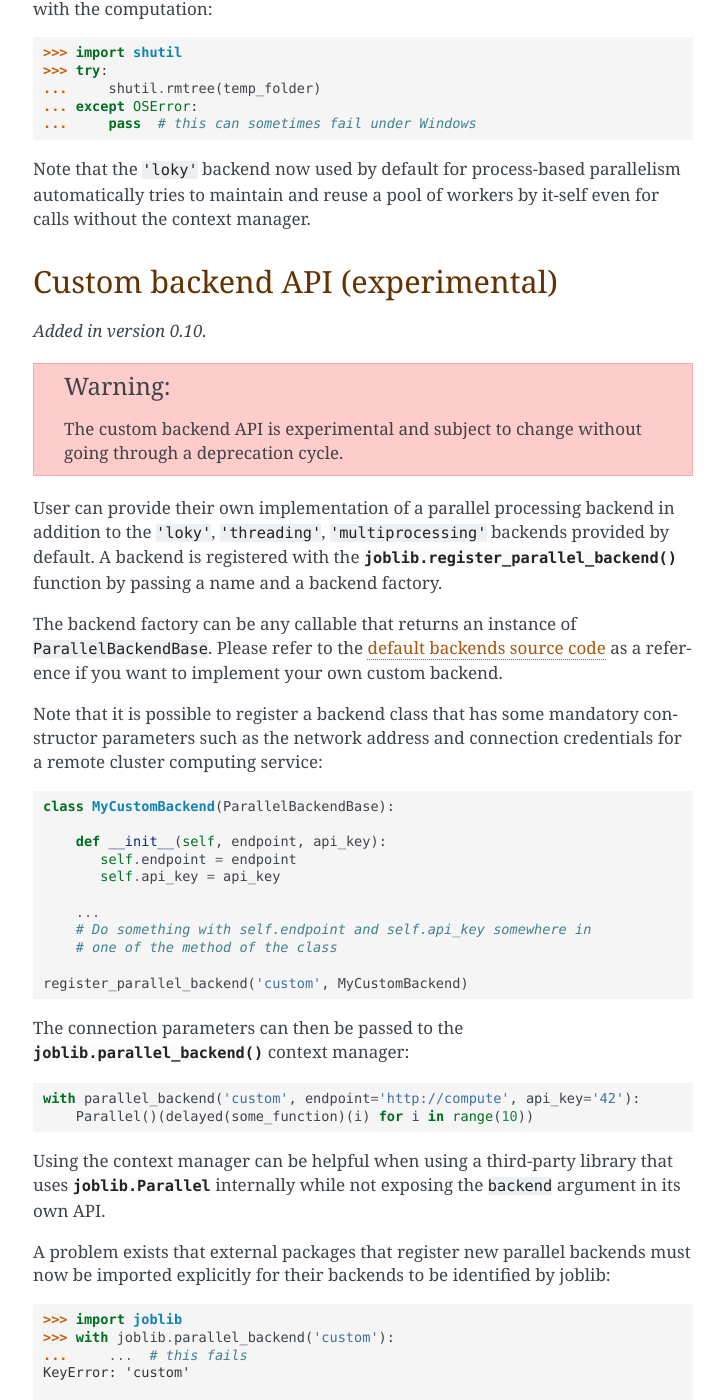
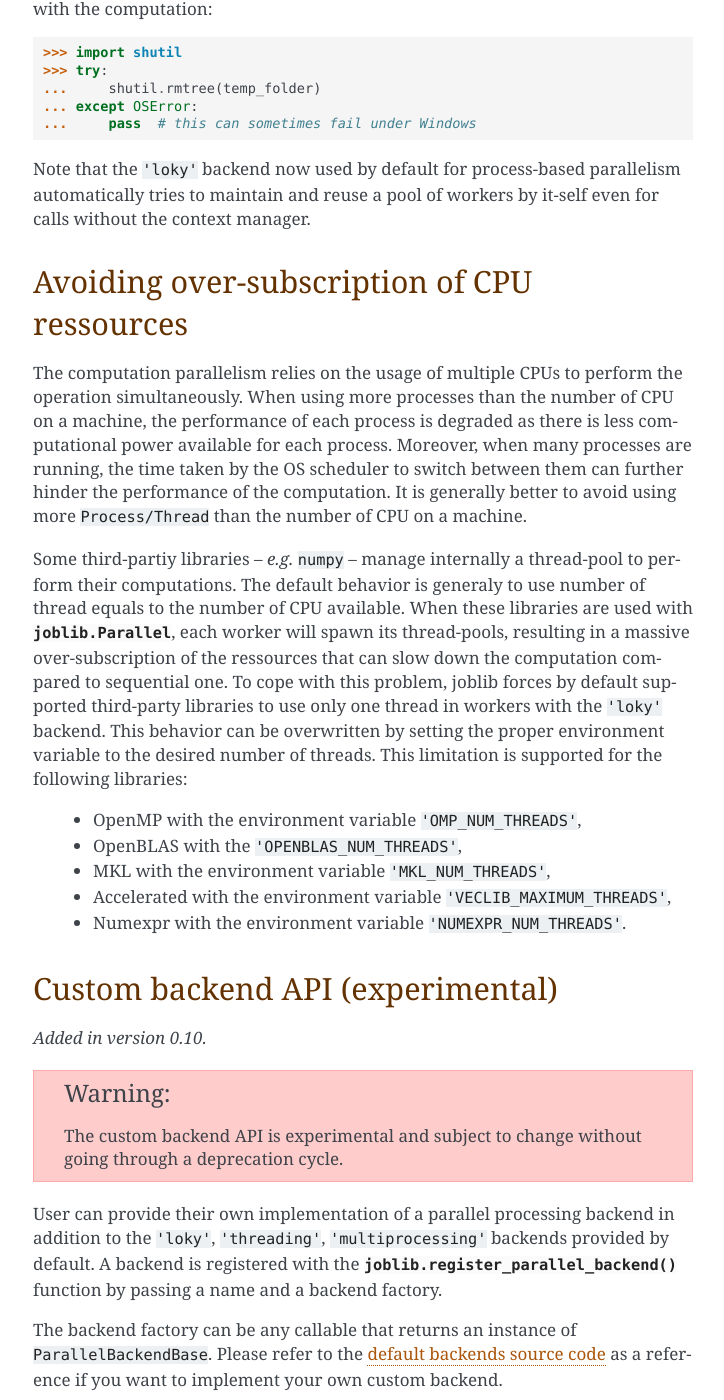
Before and after one commit to joblib/joblib, a Sphinx documentation site: the page built from doc/parallel.rst, in a window 1280 px wide and 1400 px high, scrolled down 5777 px. Shown: the whole window, without its empty margins (387-1111 px from the left). Built offline with Sphinx 7.4.7, drawn with Linux system fonts in a browser that asks for light colours; formulas are drawn with MathJax 3; pages that are not in the unit, such as notebooks, are missing from menus; some of the changed text lies outside the part shown.

Commit message:
DOC add over-sub section in doc

```diff
--- a/doc/parallel.rst
+++ b/doc/parallel.rst
@@ -126,6 +126,35 @@ calls to the :class:`joblib.Parallel` object::
 Note that the ``'loky'`` backend now used by default for process-based
 parallelism automatically tries to maintain and reuse a pool of workers
 by it-self even for calls without the context manager.
+
+
+Avoiding over-subscription of CPU ressources
+============================================
+
+The computation parallelism relies on the usage of multiple CPUs to perform the
+operation simultaneously. When using more processes than the number of CPU on
+a machine, the performance of each process is degraded as there is less
+computational power available for each process. Moreover, when many processes
+are running, the time taken by the OS scheduler to switch between them can
+further hinder the performance of the computation. It is generally better to
+avoid using more ``Process/Thread`` than the number of CPU on a machine.
+
+Some third-partiy libraries -- *e.g.* ``numpy`` -- manage internally a
+thread-pool to perform their computations. The default behavior is generaly to
+use number of thread equals to the number of CPU available. When these
+libraries are used with :class:`joblib.Parallel`, each worker will spawn its
+thread-pools, resulting in a massive over-subscription of the ressources that
+can slow down the computation compared to sequential one. To cope with this
+problem, joblib forces by default supported third-party libraries to use only
+one thread in workers with the ``'loky'`` backend. This behavior can be
+overwritten by setting the proper environment variable to the desired number of
+threads. This limitation is supported for the following libraries:
+
+    - OpenMP with the environment variable ``'OMP_NUM_THREADS'``,
+    - OpenBLAS with the ``'OPENBLAS_NUM_THREADS'``,
+    - MKL with the environment variable ``'MKL_NUM_THREADS'``,
+    - Accelerated with the environment variable ``'VECLIB_MAXIMUM_THREADS'``,
+    - Numexpr with the environment variable ``'NUMEXPR_NUM_THREADS'``.
 
 
 Custom backend API (experimental)
```
Also changed, not shown: 1 other file.
